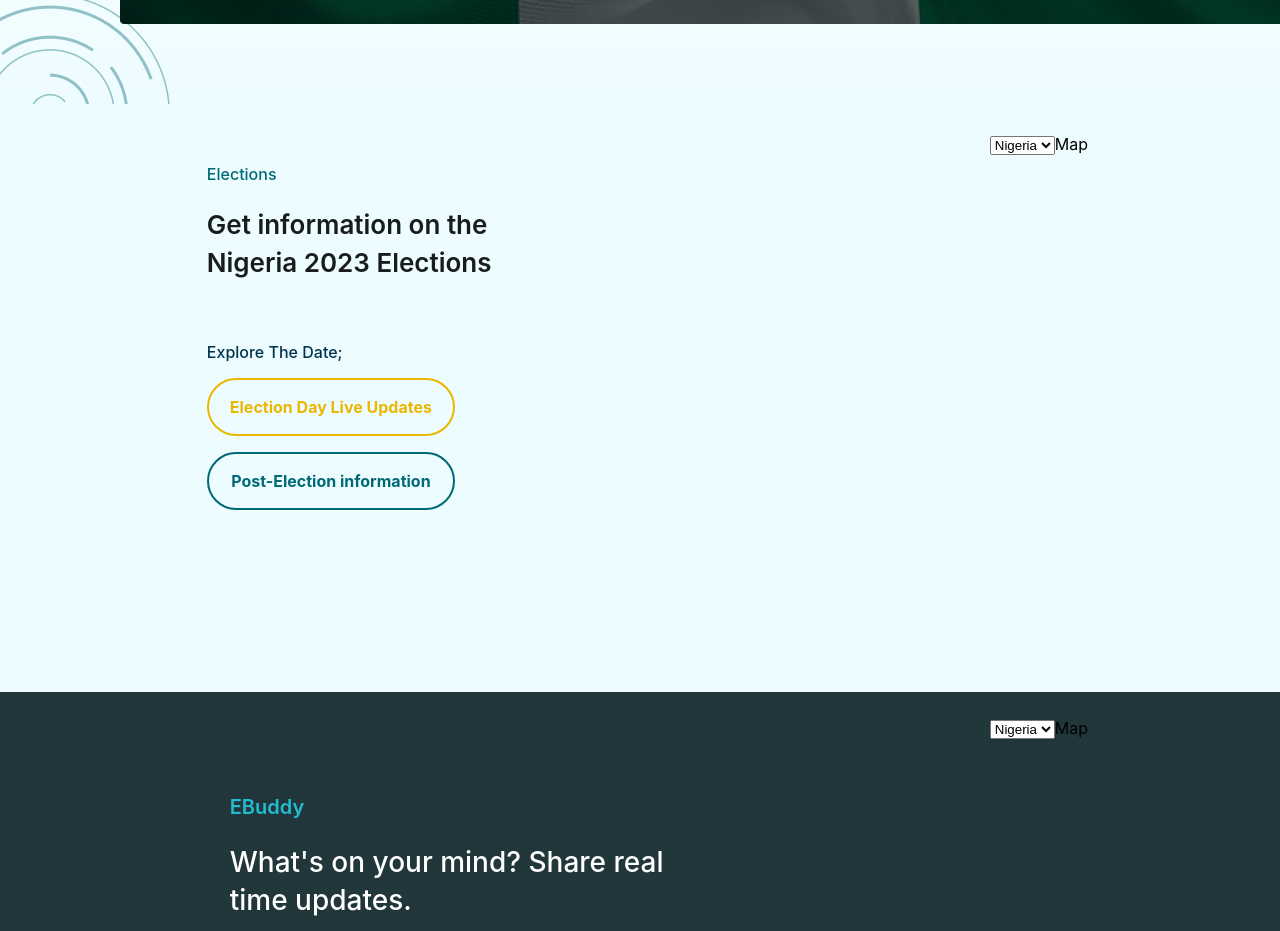
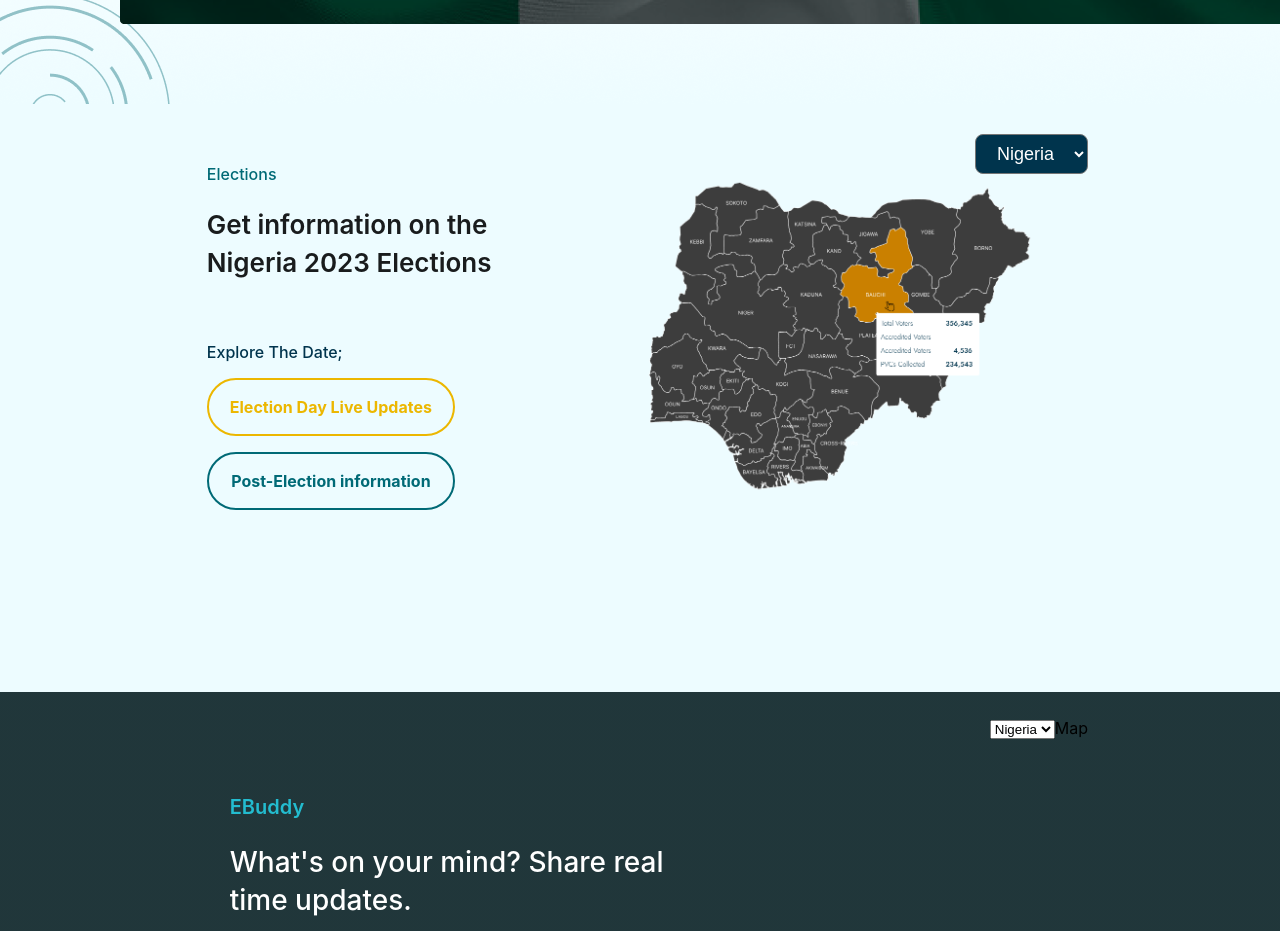
Before and after one commit to hiWisdom/hernalytics, a React (Create React App) app: page / in a window 1280 px wide. Shown: the part 1100-2031 px from the top of the page. Built offline with nearby package versions, Linux system fonts and the light colour scheme; the HTML template or start-up script is replaced by a standard one.

Commit message:
new image added for map

```diff
--- a/src/components/main.css
+++ b/src/components/main.css
@@ -510,9 +510,26 @@
 }
 /*main7 style*/
 
+.mapDropDown {
+    border: 2px solid none;
+    width: fit-content;
+    float: right;
+}
 
+.mapDropDown  select{
+    border: 2px solid none;
+    background-color: #00344D;
+    color: white;
+    width: 113px;
+    height: 40px;
+    border-radius: 8px;
+    text-align: center;
+    font-size: large;
+}
 
-
+.MapImages {
+    width: 80%;
+}
 
 
 
--- a/src/components/main.js
+++ b/src/components/main.js
@@ -4,6 +4,7 @@
 import Image1 from './Countdown frame.png';
 import Image3 from './shutterstock_1615848271 1.png';
 import Image4 from './pngaaa 1.png';
+import Map1 from './Frame1.png';
 import{ FaChevronCircleDown } from 'react-icons/fa';
 import{ FaChevronRight } from 'react-icons/fa';
 
@@ -44,10 +45,12 @@
       </div>
 
       <div className="main_block_content main_block_conten2">
-        <select>
-          <option>Nigeria <FaChevronCircleDown /></option>
-        </select>
-        Map
+        <div className="mapDropDown">
+          <select>
+            <option>Nigeria <FaChevronCircleDown /></option>
+          </select>
+        </div>
+        <img src={Map1} className="MapImages"/>
       </div>
 
     </div>
```
Also changed, not shown: src/components/Frame1.png (added).
